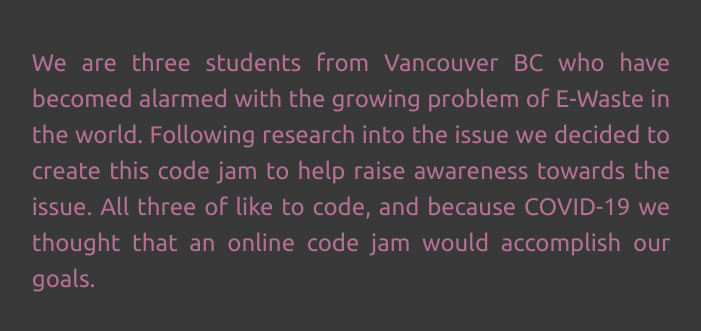
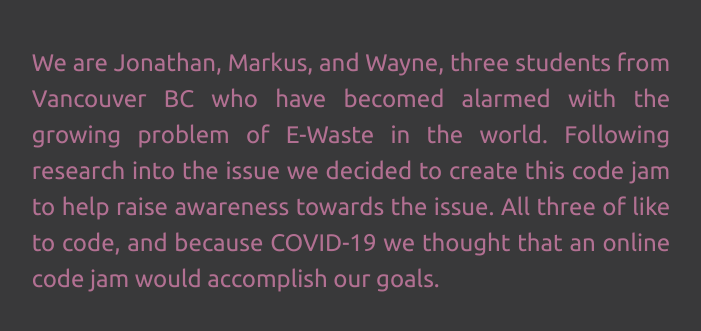
Before and after one commit to ewastecodejam/ewastecodejam.github.io, a plain HTML site: page about.html in a window 1280 px wide. Shown: the part 277-608 px from the top of the page, without its empty margins (289-990 px from the left). Drawn offline with Linux system fonts and the light colour scheme.

Commit message:
Update about.html

```diff
--- a/about.html
+++ b/about.html
@@ -48,7 +48,7 @@
             </h1>
 
             <p>
-                We are three students from Vancouver BC who have becomed alarmed with the growing problem of E-Waste in the world. Following research into the issue we decided to create this code jam to help raise awareness towards the issue. All three of like to code, and because COVID-19 we thought that an online code jam would accomplish our goals.
+                We are Jonathan, Markus, and Wayne, three students from Vancouver BC who have becomed alarmed with the growing problem of E-Waste in the world. Following research into the issue we decided to create this code jam to help raise awareness towards the issue. All three of like to code, and because COVID-19 we thought that an online code jam would accomplish our goals.
             </p>
 
         </div>
```
